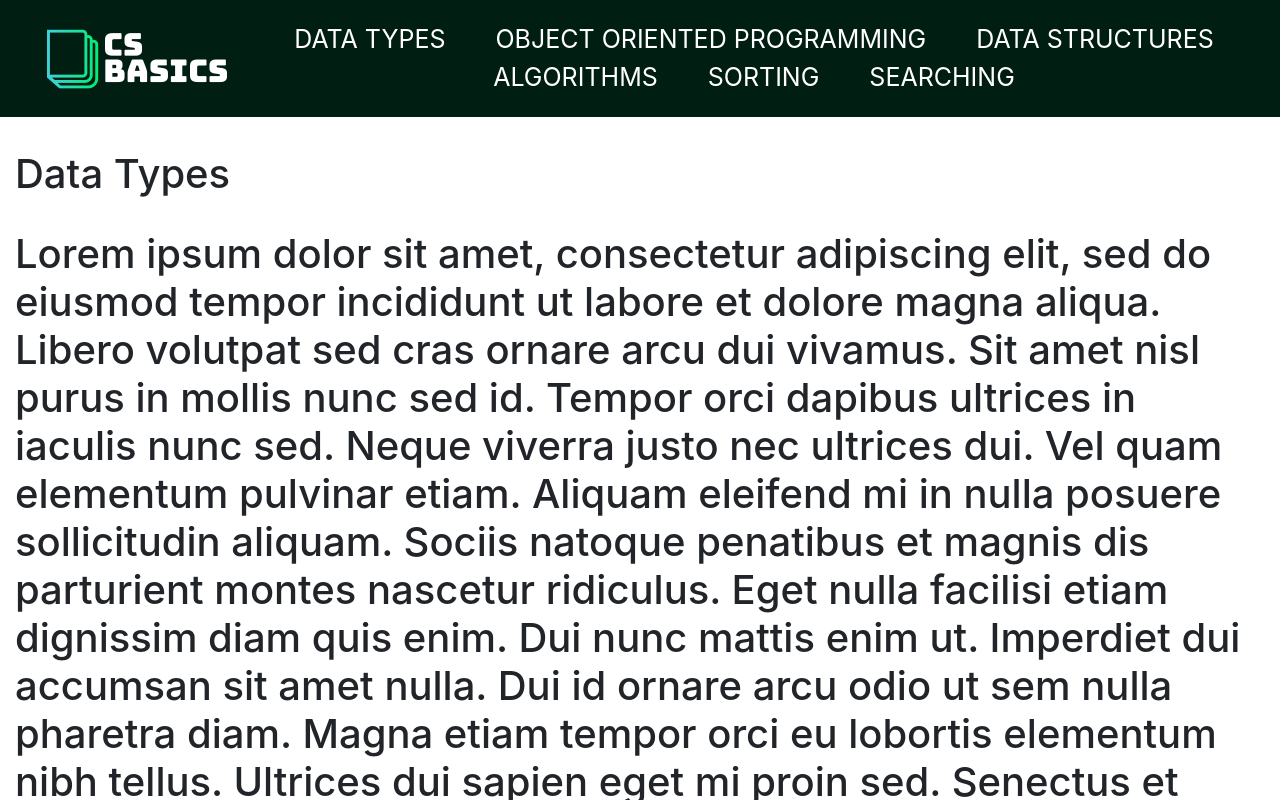
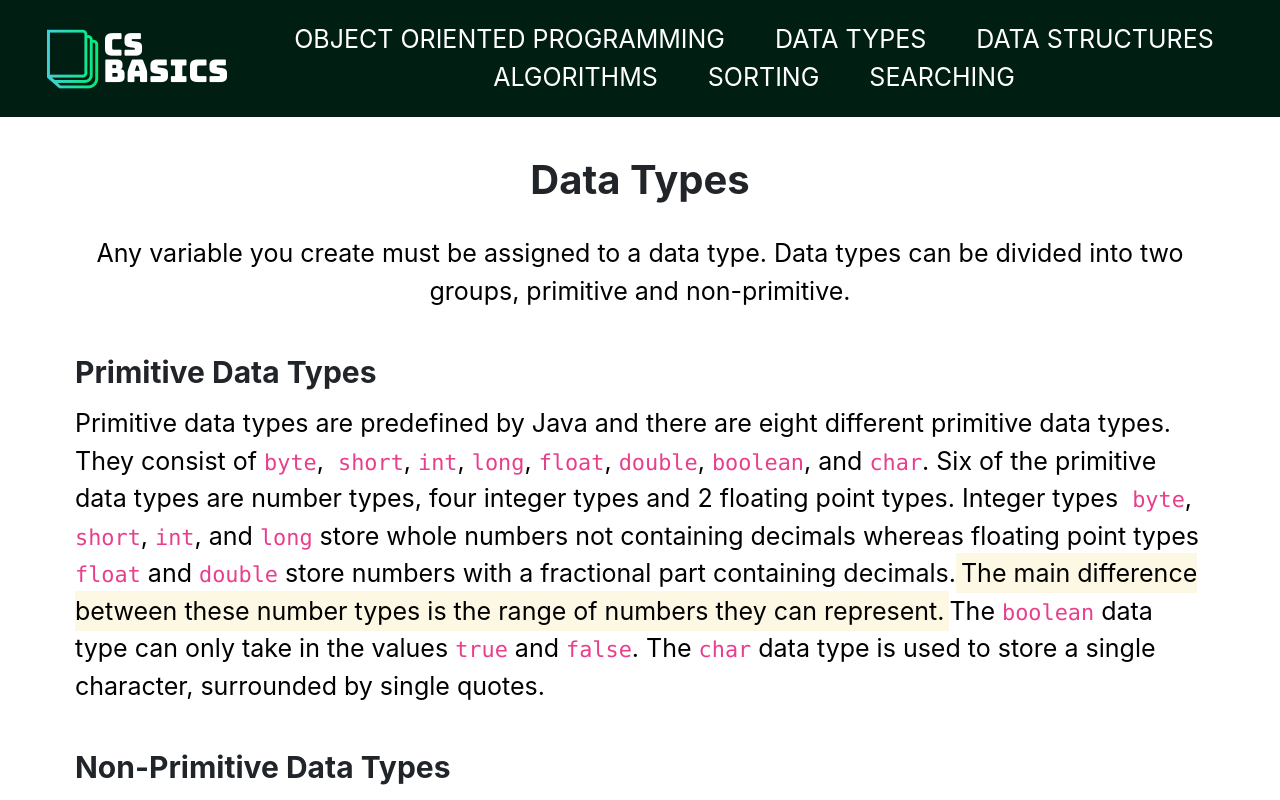
Before and after one commit to MichaelLi-96/CsBasics, a React (Create React App) app: page /DataTypes in a window 1280 px wide. Shown: the top 800 px of the page. Built offline with nearby package versions, Linux system fonts and the light colour scheme.

Commit message:
Added data type text

```diff
--- a/src/App.js
+++ b/src/App.js
@@ -21,12 +21,14 @@ class App extends Component {
       <Router>
         <Header />
         <Route exact path='/' component={Home} />
-        <Route exact path='/DataTypes' component={DataTypes} />
-        <Route exact path='/ObjectOrientedProgramming' component={ObjectOrientedProgramming} />
-        <Route exact path='/DataStructures' component={DataStructures} />
-        <Route exact path='/Algorithms' component={Algorithms} />
-        <Route exact path='/Sorting' component={Sorting} />
-        <Route exact path='/Searching' component={Searching} />
+          <div id="body-container">
+            <Route exact path='/ObjectOrientedProgramming' component={ObjectOrientedProgramming} />
+            <Route exact path='/DataTypes' component={DataTypes} />
+            <Route exact path='/DataStructures' component={DataStructures} />
+            <Route exact path='/Algorithms' component={Algorithms} />
+            <Route exact path='/Sorting' component={Sorting} />
+            <Route exact path='/Searching' component={Searching} />
+          </div>
         <Footer />
       </Router>
     );
--- a/src/assets/app.css
+++ b/src/assets/app.css
@@ -4,6 +4,10 @@ html {
 }
 
 body {
-    margin: 150px 0px 0px 0px;
+    margin: 125px 0px 50px 0px;
     /* bottom = footer height */
 }
+
+#body-container {
+	margin: 0px 75px 0px 75px;
+}
--- a/src/assets/pages.css
+++ b/src/assets/pages.css
@@ -1,16 +1,17 @@
 .flex-container {
 	display: flex;
-	flex-flow: row wrap;
+	flex-wrap: wrap;
 	justify-content: center;
+	flex-direction: column;
 }
 
 .banner {
 	width: 100%;
-	background-color: black;
+	background-color: white;
 	background-size: cover;
 	background-repeat: no-repeat;
 	background-position: center;
-	min-height: 600px;
+	min-height: 625px;
 	display: flex;
  	flex-direction: column;
  	align-items: center;
@@ -22,3 +23,40 @@
 	margin-top: 35px;
 	margin-bottom: 35px;
 }
+
+.title {
+	font-size: 40px;
+	font-weight: bold;
+	width:100%;
+	text-align: center;
+	margin-top: 25px;
+	margin-bottom: 25px;
+}
+
+.subtitle {
+	font-size: 30px;
+	font-weight: bold;
+	text-align: left;
+	margin-top: 40px;
+	margin-bottom: 10px;
+}
+
+.content {
+	flex-direction: column;
+	justify-content: flex-start;
+	align-items: center;
+}
+
+.text-center {
+	font-size: 25px;
+	font-weight: normal;
+	color: black;
+	text-align: center;
+}
+
+.text-left {
+	font-size: 25px;
+	font-weight: normal;
+	color: black;
+	text-align: left;
+}
--- a/src/components/header.js
+++ b/src/components/header.js
@@ -23,10 +23,10 @@ class Header extends Component {
 				    <Nav>
 						<ul>
 							<li>
-								<Link to="/DataTypes">Data Types</Link>
+								<Link to="/ObjectOrientedProgramming">Object Oriented Programming</Link>
 							</li>
 							<li>
-								<Link to="/ObjectOrientedProgramming">Object Oriented Programming</Link>
+								<Link to="/DataTypes">Data Types</Link>
 							</li>
 							<li>
 								<Link to="/DataStructures">Data Structures</Link>
--- a/src/components/pages/dataTypes.js
+++ b/src/components/pages/dataTypes.js
@@ -4,20 +4,31 @@ import "../../assets/pages.css";
 class DataTypes extends Component {
   	render() {
 	    return(
-		    <div className="container-fluid">
-				<h1 className="title">Data Types</h1>
-				<br/>
-				<h1>
-					Lorem ipsum dolor sit amet, consectetur adipiscing elit, sed do eiusmod tempor incididunt ut labore et dolore magna aliqua. Libero volutpat sed cras ornare arcu dui vivamus. Sit amet nisl purus in mollis nunc sed id. Tempor orci dapibus ultrices in iaculis nunc sed. Neque viverra justo nec ultrices dui. Vel quam elementum pulvinar etiam. Aliquam eleifend mi in nulla posuere sollicitudin aliquam. Sociis natoque penatibus et magnis dis parturient montes nascetur ridiculus. Eget nulla facilisi etiam dignissim diam quis enim. Dui nunc mattis enim ut. Imperdiet dui accumsan sit amet nulla. Dui id ornare arcu odio ut sem nulla pharetra diam.
+		    <div className="flex-container">
+				<div className="title">Data Types</div>
+				<div className="text-center">
+					Any variable you create must be assigned to a data type. Data types can be divided into two groups, primitive and non-primitive.
+				</div>
+				<div className="content">
+					<div className="subtitle">Primitive Data Types</div>
+					<div className="text-left">
+						Primitive data types are predefined by Java and there are eight different primitive data types. They consist of <code>byte</code>,
+						&nbsp;<code>short</code>, <code>int</code>, <code>long</code>, <code>float</code>, <code>double</code>, <code>boolean</code>,
+						and <code>char</code>. Six of the primitive data types are number types, four integer types and 2 floating point types. Integer types
+						&nbsp;<code>byte</code>, <code>short</code>, <code>int</code>, and <code>long</code> store whole numbers not containing decimals
+						whereas floating point types <code>float</code> and <code>double</code> store numbers with a fractional part containing decimals.
+						<mark>The main difference between these number types is the range of numbers they can represent.</mark>
+						The <code>boolean</code> data type can only take in the values <code>true</code> and <code>false</code>. The <code>char</code> data
+						type is used to store a single character, surrounded by single quotes.
+					</div>
 
-		Magna etiam tempor orci eu lobortis elementum nibh tellus. Ultrices dui sapien eget mi proin sed. Senectus et netus et malesuada fames. Nibh sit amet commodo nulla facilisi nullam vehicula ipsum a. Varius morbi enim nunc faucibus a pellentesque. Vulputate enim nulla aliquet porttitor lacus luctus accumsan tortor posuere. Id volutpat lacus laoreet non curabitur gravida arcu ac tortor. Lectus mauris ultrices eros in cursus turpis massa tincidunt. Semper risus in hendrerit gravida. Donec et odio pellentesque diam volutpat commodo sed egestas egestas. Risus quis varius quam quisque id diam vel quam. Sed tempus urna et pharetra pharetra massa massa. Donec adipiscing tristique risus nec feugiat in. Vel turpis nunc eget lorem dolor sed. Quam adipiscing vitae proin sagittis nisl rhoncus. Id donec ultrices tincidunt arcu non sodales neque. Integer vitae justo eget magna fermentum iaculis. Nam aliquam sem et tortor consequat id porta nibh.
-
-		Vulputate mi sit amet mauris commodo quis imperdiet massa. Eget mauris pharetra et ultrices neque ornare. Commodo elit at imperdiet dui accumsan sit amet nulla. Elit ut aliquam purus sit. Pretium nibh ipsum consequat nisl vel pretium lectus quam. Sed vulputate mi sit amet mauris commodo. Morbi quis commodo odio aenean sed adipiscing diam. Non sodales neque sodales ut etiam sit. Purus gravida quis blandit turpis cursus in hac habitasse platea. A pellentesque sit amet porttitor eget dolor morbi non arcu. Nam libero justo laoreet sit amet cursus. Nisi porta lorem mollis aliquam ut porttitor. Sit amet massa vitae tortor condimentum lacinia quis. In hac habitasse platea dictumst vestibulum rhoncus est. Condimentum vitae sapien pellentesque habitant morbi tristique senectus et. Fermentum dui faucibus in ornare quam viverra orci. Posuere urna nec tincidunt praesent. Ut enim blandit volutpat maecenas volutpat blandit aliquam etiam erat. Cursus metus aliquam eleifend mi in.
-
-		Molestie at elementum eu facilisis sed. Curabitur gravida arcu ac tortor dignissim convallis. Egestas sed tempus urna et pharetra pharetra massa. Accumsan lacus vel facilisis volutpat est. Pellentesque massa placerat duis ultricies lacus sed turpis tincidunt. Nec nam aliquam sem et. Netus et malesuada fames ac turpis egestas integer eget aliquet. A lacus vestibulum sed arcu non odio. Rhoncus aenean vel elit scelerisque mauris. Vitae suscipit tellus mauris a diam.
-
-		Neque convallis a cras semper auctor neque. Est sit amet facilisis magna etiam. Venenatis a condimentum vitae sapien pellentesque habitant morbi. Feugiat nibh sed pulvinar proin gravida hendrerit lectus. In eu mi bibendum neque egestas congue quisque egestas. Mattis pellentesque id nibh tortor. Et malesuada fames ac turpis egestas maecenas pharetra convallis posuere. Vivamus arcu felis bibendum ut tristique et egestas quis ipsum. Pulvinar sapien et ligula ullamcorper. Orci porta non pulvinar neque laoreet suspendisse. A lacus vestibulum sed arcu non odio euismod lacinia.
-				</h1>
+					<div className="subtitle">Non-Primitive Data Types</div>
+					<div className="text-left">
+						Non-primitive data types refer to objects that the programmer creates and are not predefined by Java. They are used to call
+						methods from the class the object is derived from. Non-primitive data types can be null. Some examples of non-primitive data
+						types are strings, arrays, and classes.
+					</div>
+				</div>
 			</div>
 		);
   	}
--- a/src/components/pages/home.js
+++ b/src/components/pages/home.js
@@ -27,7 +27,7 @@ class Home extends Component {
 	    			<div id="welcome-banner-text">Your online cs resource.</div>
 	    		</div>
 
-    			{this.state.loading || this.state.person == "" ? (
+    			{this.state.loading || this.state.quote == ""? (
     				<div id="daily-quote">loading...</div>
     			) : (
     				<div className="quote-container">
```
Also changed, not shown: src/assets/dataType.css (added), 1 other file (tests, documents, lock files or other folders).
